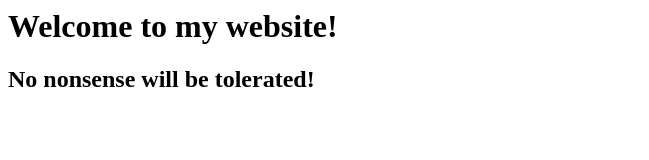
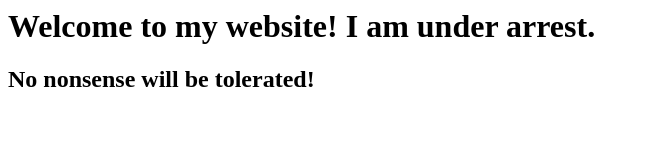
Before and after one commit to JoePizz/githubwebsite, a plain HTML site: page index.html in a window 1280 px wide. Shown: the whole page, without its empty margins (0-649 px from the left). Drawn offline with Linux system fonts and the light colour scheme.

Commit message:
Update index.html

```diff
--- a/index.html
+++ b/index.html
@@ -1,4 +1,4 @@
 <html>
-  <h1>Welcome to my website!</h1>
+  <h1>Welcome to my website! I am under arrest.</h1>
   <h2> No nonsense will be tolerated!</h2>
 </html>
```
